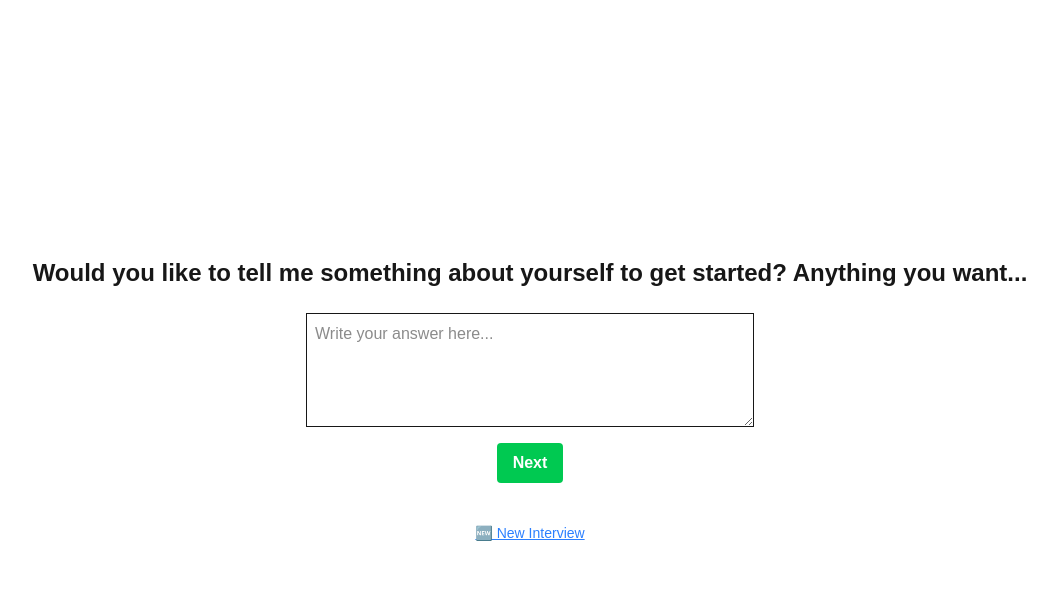
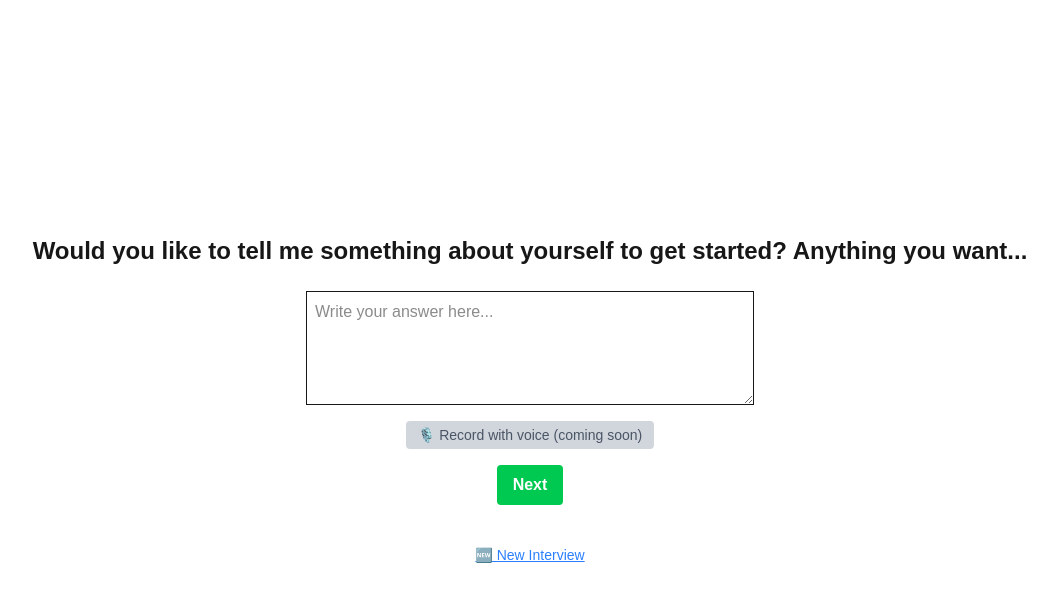
Before and after one commit to dsilberschmidt/storynest2, a Next.js app: page /interview in a window 1280 px wide. Both pictures are taken after a click on the button "Next". Shown: the top 602 px of the page, without its empty margins (110-1167 px from the left). Built offline with nearby package versions, Linux system fonts and the light colour scheme.

Commit message:
feat: add static voice recorder button placeholder (no logic)

```diff
--- /dev/null
+++ b/src/app/components/VoiceRecorder.js
@@ -0,0 +1,15 @@
+'use client';
+
+export default function VoiceRecorder({ lang, texts }) {
+  return (
+    <div className="flex flex-col items-center gap-2 my-4">
+      <button
+        disabled
+        className="px-4 py-2 rounded bg-gray-300 text-gray-600 text-sm cursor-not-allowed"
+        title={texts[lang].voiceComingSoon}
+      >
+        🎙️ {texts[lang].voiceComingSoon}
+      </button>
+    </div>
+  );
+}
--- a/src/app/interview/page.js
+++ b/src/app/interview/page.js
@@ -1,4 +1,3 @@
-
 'use client';
 
 import { useState, useEffect } from 'react';
@@ -184,12 +183,22 @@ export default function Interview() {
           <h2 className="text-2xl font-semibold mb-6 text-center">{questions[currentQuestion]}</h2>
 
           <textarea
-            className="border p-2 w-full max-w-md mb-4"
+            className="border p-2 w-full max-w-md mb-2"
             value={input}
             onChange={(e) => setInput(e.target.value)}
             rows={4}
             placeholder={texts[lang].writeHere}
           />
+
+          <div className="mb-4">
+            <button
+              disabled
+              className="mt-2 px-3 py-1 text-sm rounded bg-gray-300 text-gray-600 cursor-not-allowed"
+              title={texts[lang].voiceComingSoon}
+            >
+              🎙️ {texts[lang].voiceComingSoon}
+            </button>
+          </div>
 
           <div className="flex gap-4">
             {currentQuestion > 0 && (
--- a/src/i18n/texts.js
+++ b/src/i18n/texts.js
@@ -1,4 +1,3 @@
-
 const texts = {
   es: {
     next: "Siguiente",
@@ -10,7 +9,8 @@ const texts = {
     thankYou: "¡Gracias por compartir tu historia!",
     writeHere: "Escribe tu respuesta aquí...",
     back: "⬅️ Atrás",
-    newInterview: "🆕 Nueva Entrevista"
+    newInterview: "🆕 Nueva Entrevista",
+    voiceComingSoon: "Grabar con voz (próximamente)"
   },
   en: {
     next: "Next",
@@ -22,7 +22,8 @@ const texts = {
     thankYou: "Thank you for sharing your story!",
     writeHere: "Write your answer here...",
     back: "⬅️ Back",
-    newInterview: "🆕 New Interview"
+    newInterview: "🆕 New Interview",
+    voiceComingSoon: "Record with voice (coming soon)"
   },
   pt: {
     next: "Próximo",
@@ -34,7 +35,8 @@ const texts = {
     thankYou: "Obrigado por compartilhar sua história!",
     writeHere: "Escreva sua resposta aqui...",
     back: "⬅️ Voltar",
-    newInterview: "🆕 Nova Entrevista"
+    newInterview: "🆕 Nova Entrevista",
+    voiceComingSoon: "Gravar com voz (em breve)"
   }
 };
 
```
